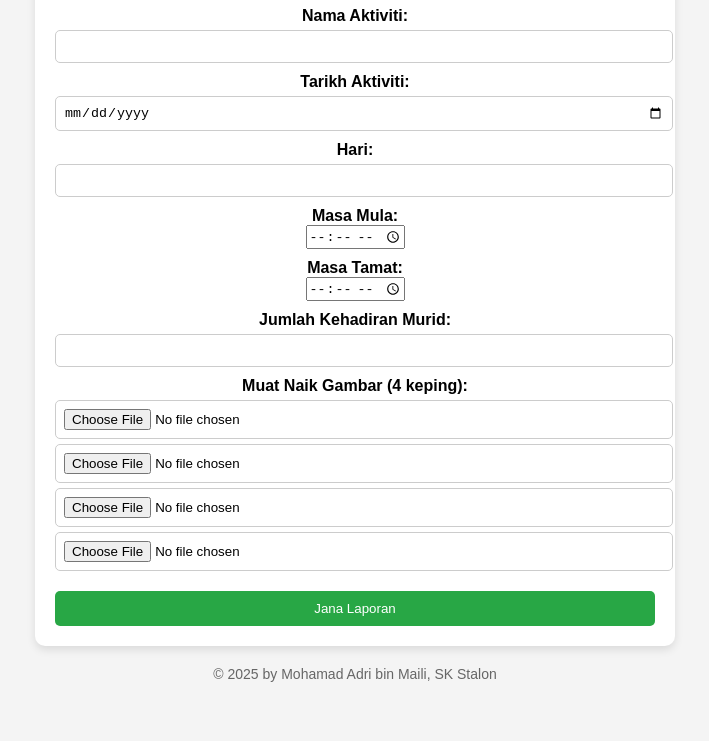
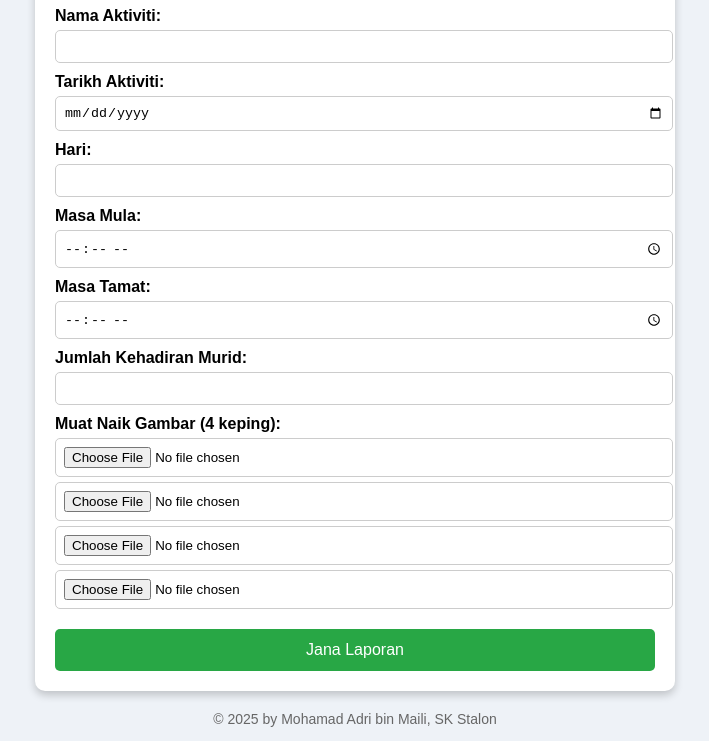
Before and after one commit to EncikA/kk, a plain HTML site: page index.html in a window 1280 px wide. Shown: the part 159-900 px from the top of the page, without its empty margins (285-994 px from the left). Before the commit the page ends 855 px from the top, so only its background shows below. Drawn offline with nearby package versions, Linux system fonts and the light colour scheme.

Commit message:
style.css

```diff
--- a/style.css
+++ b/style.css
@@ -1,6 +1,6 @@
 body {
     font-family: Arial, sans-serif;
-    background-color: #f4f4f4;
+    background-color: #eef2f7;
     text-align: center;
     margin: 0;
 }
@@ -11,7 +11,7 @@ body {
     margin: 20px auto;
     padding: 20px;
     border-radius: 10px;
-    box-shadow: 0 4px 8px rgba(0, 0, 0, 0.1);
+    box-shadow: 0 4px 8px rgba(0, 0, 0, 0.2);
 }
 
 h1 {
@@ -23,10 +23,12 @@ label {
     display: block;
     margin-top: 10px;
     font-weight: bold;
+    text-align: left;
 }
 
 input[type="text"],
 input[type="date"],
+input[type="time"],
 input[type="number"],
 input[type="file"] {
     width: 100%;
@@ -36,23 +38,16 @@ input[type="file"] {
     border-radius: 5px;
 }
 
-.time-slider {
-    display: flex;
-    align-items: center;
-    justify-content: center;
-    gap: 10px;
-    margin-top: 10px;
-}
-
 button {
     background: #28a745;
     color: white;
-    padding: 10px;
+    padding: 12px;
     border: none;
     border-radius: 5px;
     cursor: pointer;
     margin-top: 20px;
     width: 100%;
+    font-size: 16px;
 }
 
 button:hover {
```
